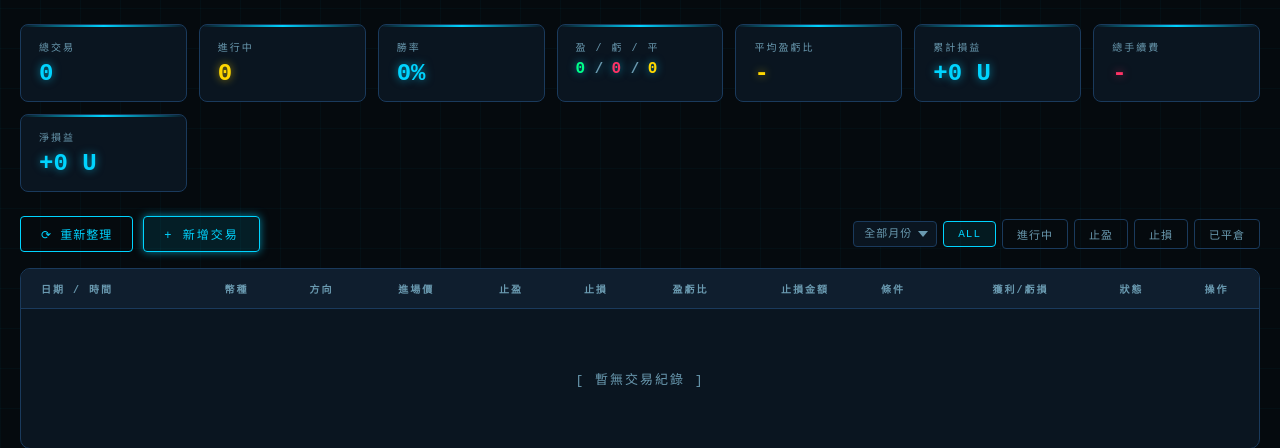
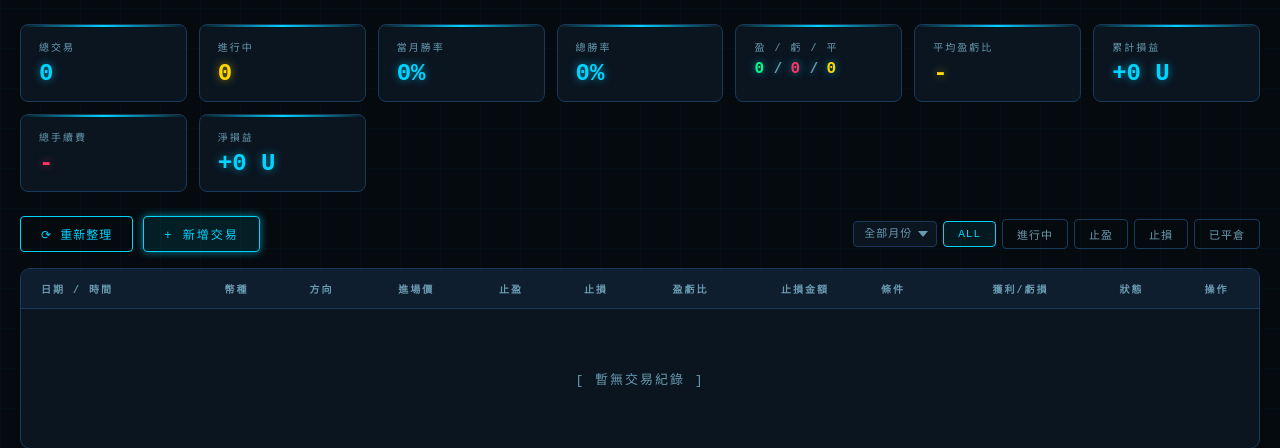
Before and after one commit to wei0904/crypto-trading-log, a Flask app: page / in a window 1280 px wide. Shown: the part 112-560 px from the top of the page. Run offline with Flask 3, Linux system fonts and the light colour scheme; data that the repository does not hold is empty; some libraries are stand-ins or nearby versions.

Commit message:
add monthly win rate reset and overall win rate stat card
- default month filter to current month on page load so win rate resets each new month
- rename win rate label to 當月勝率 for clarity
- add new 總勝率 stat card showing all-time win rate regardless of month filter

Co-Authored-By: Claude Sonnet 4.6 <noreply@anthropic.com>

```diff
--- a/templates/index.html
+++ b/templates/index.html
@@ -352,8 +352,12 @@
       <div class="stat-value neutral" id="stat-active">-</div>
     </div>
     <div class="stat-card">
-      <div class="stat-label">勝率</div>
+      <div class="stat-label">當月勝率</div>
       <div class="stat-value" id="stat-winrate">-%</div>
+    </div>
+    <div class="stat-card">
+      <div class="stat-label">總勝率</div>
+      <div class="stat-value" id="stat-total-winrate">-%</div>
     </div>
     <div class="stat-card">
       <div class="stat-label">盈 / 虧 / 平</div>
@@ -553,7 +557,8 @@ function coinBadge(symbol) {
 
 let allTrades = [];
 let currentFilter = 'ALL';
-let currentMonth = 'ALL';
+const _todayMonth = (() => { const d = new Date(); return d.getFullYear() + '-' + String(d.getMonth()+1).padStart(2,'0'); })();
+let currentMonth = _todayMonth;
 let editId = null;
 let currentDir = 'LONG';
 let editTradeRisk = null;
@@ -678,6 +683,13 @@ function loadStats() {
   wr.textContent = win_rate + '%';
   wr.className = 'stat-value ' + (win_rate >= 50 ? 'positive' : win_rate > 0 ? 'negative' : '');
 
+  const allClosed = allTrades.filter(t => ['止盈','止損','已平倉'].includes(t.status));
+  const allWins = allTrades.filter(t => t.status === '止盈').length;
+  const total_wr = allClosed.length ? Math.round(allWins / allClosed.length * 1000) / 10 : 0;
+  const twr = document.getElementById('stat-total-winrate');
+  twr.textContent = total_wr + '%';
+  twr.className = 'stat-value ' + (total_wr >= 50 ? 'positive' : total_wr > 0 ? 'negative' : '');
+
   const pnl = document.getElementById('stat-pnl');
   pnl.textContent = (total_pnl >= 0 ? '+' : '') + total_pnl + ' U';
   pnl.className = 'stat-value ' + (total_pnl > 0 ? 'positive' : total_pnl < 0 ? 'negative' : '');
@@ -730,7 +742,15 @@ function updateMonthSelect() {
   const cur = sel.value;
   sel.innerHTML = '<option value="ALL">全部月份</option>' +
     months.map(m => `<option value="${m}">${m.replace('-', '/')}</option>`).join('');
-  sel.value = months.includes(cur) ? cur : 'ALL';
+  if (months.includes(cur)) {
+    sel.value = cur;
+  } else if (months.includes(_todayMonth)) {
+    sel.value = _todayMonth;
+    currentMonth = _todayMonth;
+  } else {
+    sel.value = 'ALL';
+    currentMonth = 'ALL';
+  }
 }
 
 function renderTable() {
```
